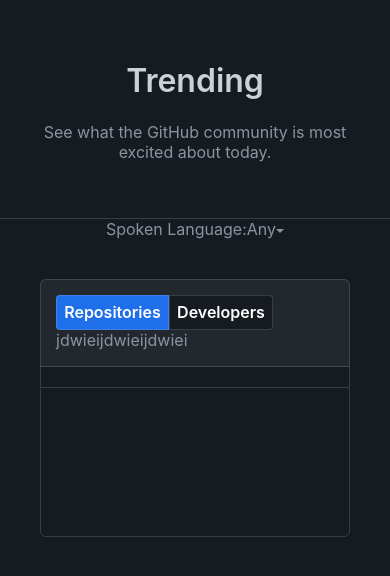
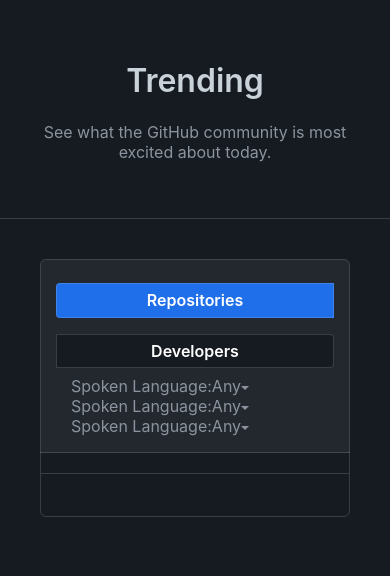
Before and after one commit to enyoghasim/crypto-test, a React (Create React App) app: page / in a window 390 px wide. Shown: the top 576 px of the page. Built offline with nearby package versions, Linux system fonts and the light colour scheme; no server answers.

Commit message:
feat: added the routerconfiguration with suspense

```diff
--- a/src/component/card/card.css
+++ b/src/component/card/card.css
@@ -20,6 +20,11 @@
 .card-header .left-flex {
   display: flex;
   flex-wrap: wrap;
+}
+
+.left-flex:before {
+  display: table;
+  content: "";
 }
 .card-header .left-flex .link {
   color: white;
@@ -48,3 +53,26 @@
   border-bottom: 1px solid #c9d1d930;
   padding: 10px;
 }
+
+
+@media only screen and (max-width: 700px) {
+  .card-header .left-flex {
+    display: flex;
+    flex-wrap: wrap;
+    width: 100%;
+  }
+
+  .card-header .left-flex .link.right {
+    border-top-right-radius: 4px;
+    border-bottom-right-radius: 4px;
+    width: 100%;
+    margin: 0.5rem 0px;
+  }
+
+  .card-header .left-flex .link.left {
+    border-top-left-radius: 4px;
+    border-bottom-left-radius: 4px;
+    width: 100%;
+    margin: 0.5rem 0px;
+  }
+}
--- a/src/component/card/card.tsx
+++ b/src/component/card/card.tsx
@@ -1,4 +1,5 @@
 import { Link } from "react-router-dom";
+import Dropdown from "../dropdown/dropdown";
 import { HOME_ROUTE, DEVELOPERS } from "../../routes/constant";
 import "./card.css";
 
@@ -28,9 +29,9 @@
             </Link>
           </nav>
           <div className="dropdown-links">
-            <span>jdwiei</span>
-            <span>jdwiei</span>
-            <span>jdwiei</span>
+            <span><Dropdown/></span>
+            <span><Dropdown/></span>
+            <span><Dropdown/></span>
           </div>
         </div>
         <div className="mini-cards"></div>
--- a/src/page/home/home.tsx
+++ b/src/page/home/home.tsx
@@ -2,7 +2,6 @@
 import Card from "../../component/card/card";
 import scrapeUrl from "../../utility/urlScrapper";
 import "./home.css";
-import Dropdown from "../../component/dropdown/dropdown";
 
 const RepositoryList = ({ match }: any) => {
   useEffect(() => {
@@ -11,7 +10,6 @@
   return (
     <>
       <div className="trendings-page">
-        <Dropdown />
         <div className="card-wrapper">
           <Card match={match} />
         </div>
```
